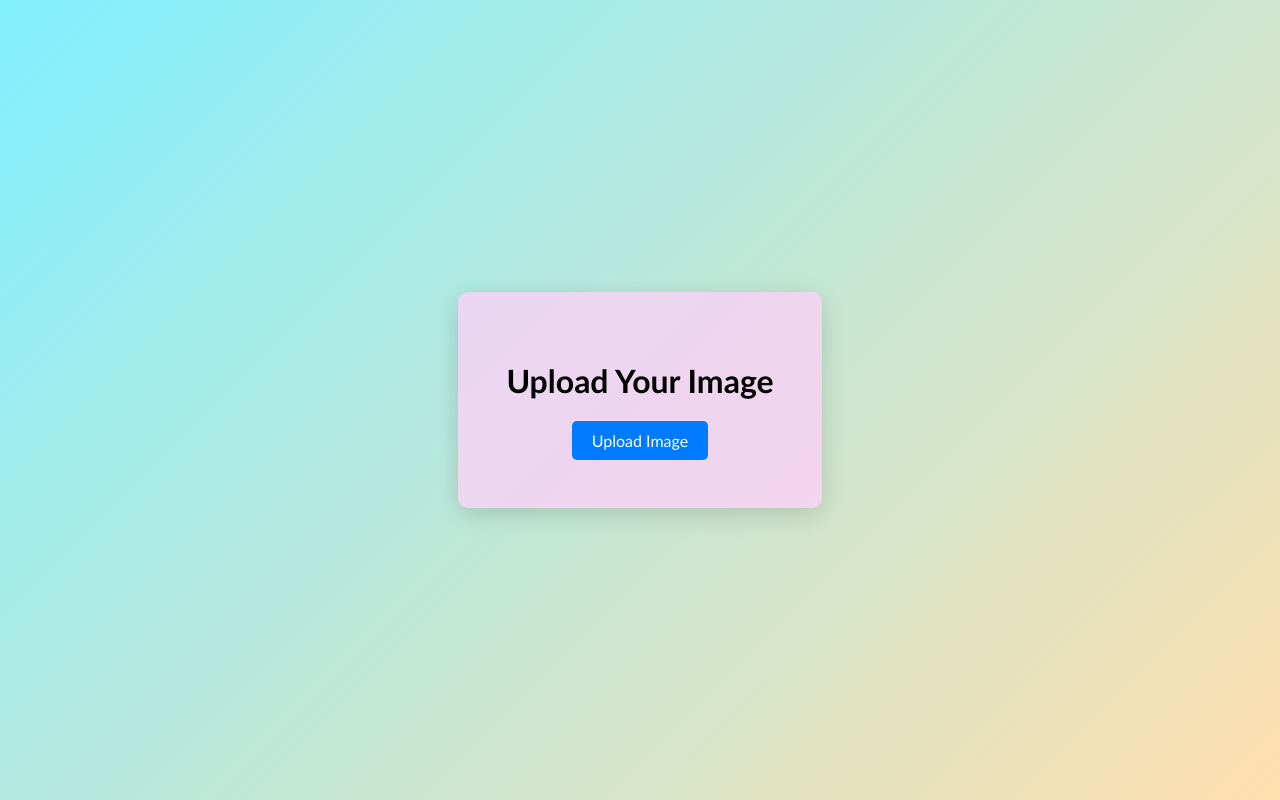
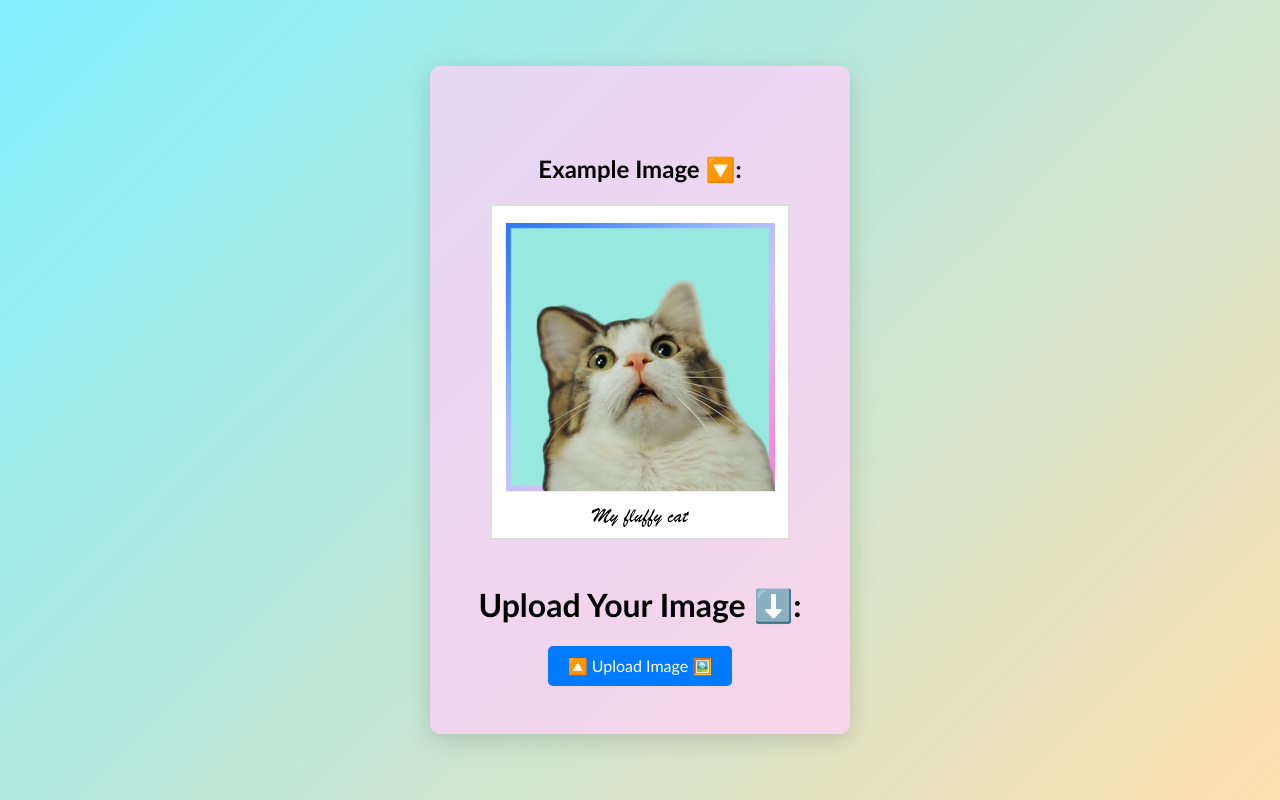
Before and after one commit to jasurgraduate/photo-frame, a React (Create React App) app: page / in a window 1280 px wide. Built offline with nearby package versions, Linux system fonts and the light colour scheme.

Commit message:
edited :)

```diff
--- a/src/App.css
+++ b/src/App.css
@@ -34,7 +34,7 @@ body {
   /* Rounded corners */
   cursor: pointer;
   /* Pointer cursor on hover */
-  transition: background-color 0.3s;
+  transition: background 0.3s ease, transform 0.3s ease-in-out;
   /* Smooth transition */
   display: inline-block;
   /* Make it behave like a button */
@@ -42,9 +42,15 @@ body {
   /* Center the text */
 }
 
+
 .custom-upload-button:hover {
-  background-color: #0056b3;
-  /* Darker shade on hover */
+  background: #0165b7;
+  transform: translateY(-5px);
+}
+
+.custom-upload-button:active {
+  transform: scale(0.95);
+  transition: transform 0.3s ease;
 }
 
 
@@ -171,6 +177,52 @@ h1 {
   text-align: center;
 }
 
+.example-container {
+  text-align: center;
+  margin: 20px 0;
+}
+
+.example-image {
+  width: 100%;
+  max-width: 300px;
+  /* Default size for larger screens */
+  height: auto;
+  border: 2px solid #ddd;
+  border-radius: 1px;
+}
+
+/* Notes.css */
+
+.notes-container {
+  display: flex;
+  flex-direction: column;
+  align-items: center;
+  margin-top: 20px;
+  width: 100%;
+}
+
+.notes-label {
+  font-family: 'Brush Script MT', cursive;
+  font-size: 1.2rem;
+  color: #333;
+  margin-bottom: 8px;
+}
+
+.note-textarea {
+  width: 80%;
+  max-width: 400px;
+  height: 80px;
+  padding: 10px;
+  font-family: 'Brush Script MT', cursive;
+  font-size: 1rem;
+  color: #000;
+  border: 1px solid #ddd;
+  border-radius: 5px;
+  resize: none;
+  background-color: #f9f9f9;
+}
+
+
 /* -------------------------------------------------------------------------LAPTOP */
 @media (min-width: 768px) {
   .frame-container {
--- /dev/null
+++ b/src/Example.js
@@ -0,0 +1,18 @@
+// Example.js
+import React from 'react';
+import './App.css'; // Ensure your CSS includes styles for example images if needed
+
+const Example = () => {
+    return (
+        <div className="example-container">
+            <h2>Example Image 🔽:</h2>
+            <img
+                src="photo-frame/img/cat.png" // Replace with the path to your example image
+                alt="Example"
+                className="example-image"
+            />
+        </div>
+    );
+};
+
+export default Example;
--- a/src/Frame.js
+++ b/src/Frame.js
@@ -1,32 +1,32 @@
 // Frame.js
 import React, { useState, useCallback, useRef } from 'react';
 import Cropper from 'react-easy-crop';
-import getCroppedImg from './cropImage'; // Import the cropping function
+import getCroppedImg from './cropImage';
+import Example from './Example';
+import Notes from './Notes'; // Import Notes component
 import './App.css';
 
 const Frame = () => {
-    // eslint-disable-next-line
-    const [image, setImage] = useState(null);
+    const [image, setImage] = useState(null); // State to hold the uploaded image file
     const [preview, setPreview] = useState(null);
     const [crop, setCrop] = useState({ x: 0, y: 0 });
     const [zoom, setZoom] = useState(1);
     const [croppedImage, setCroppedImage] = useState(null);
+    const [noteText, setNoteText] = useState('');
     const canvasRef = useRef(null);
 
-    // Handle file input change
     const handleImageUpload = (e) => {
         const file = e.target.files[0];
         if (file) {
             const reader = new FileReader();
             reader.onloadend = () => {
-                setImage(file);
+                setImage(file); // Set the file object to the image state
                 setPreview(reader.result);
             };
             reader.readAsDataURL(file);
         }
     };
 
-    // Handle cropping
     const onCropComplete = useCallback(async (croppedArea, croppedAreaPixels) => {
         try {
             const croppedImg = await getCroppedImg(preview, croppedAreaPixels);
@@ -36,7 +36,6 @@ const Frame = () => {
         }
     }, [preview]);
 
-    // Handle download
     const handleDownload = () => {
         const canvas = canvasRef.current;
         if (canvas && croppedImage) {
@@ -63,6 +62,14 @@ const Frame = () => {
 
                 ctx.drawImage(img, imgX, imgY, imgWidth, imgHeight);
 
+                // Add note text if provided
+                if (noteText) {
+                    ctx.font = '40px "Brush Script MT", cursive';
+                    ctx.fillStyle = 'black';
+                    ctx.textAlign = 'center';
+                    ctx.fillText(noteText, canvasWidth / 2, canvasHeight - padding);
+                }
+
                 const link = document.createElement('a');
                 link.download = 'camera-print.png';
                 link.href = canvas.toDataURL('image/png', 1.0);
@@ -71,7 +78,6 @@ const Frame = () => {
         }
     };
 
-    // Create a function to render the final preview with the white frame
     const renderFinalPreview = () => {
         if (!croppedImage) return null;
 
@@ -98,18 +104,26 @@ const Frame = () => {
             const imgY = padding;
 
             ctx.drawImage(img, imgX, imgY, imgWidth, imgHeight);
+
+            // Draw note text if provided
+            if (noteText) {
+                ctx.font = '40px "Brush Script MT", cursive';
+                ctx.fillStyle = 'black';
+                ctx.textAlign = 'center';
+                ctx.fillText(noteText, canvasWidth / 2, canvasHeight - padding);
+            }
+
             document.getElementById('final-preview').src = finalCanvas.toDataURL('image/png', 1.0);
         };
 
-        return (
-            <img id="final-preview" alt="Final Preview" className="final-preview" />
-        );
+        return <img id="final-preview" alt="Final Preview" className="final-preview" />;
     };
 
     return (
         <div className="frame-container">
-            <h1>Upload Your Image</h1>
-            {/* Hidden file input */}
+            {!preview && <Example />}
+            <h1>Upload Your Image ⬇️:</h1>
+
             <input
                 type="file"
                 accept="image/*"
@@ -117,10 +131,13 @@ const Frame = () => {
                 className="upload-input"
                 id="file-upload"
             />
-            {/* Custom button */}
             <label htmlFor="file-upload" className="custom-upload-button">
-                Upload Image
+                🔼 Upload Image 🖼️
             </label>
+
+            {/* Display image file name if it exists */}
+            {image && <p className="file-info">Selected File: {image.name}</p>}
+
             {preview && (
                 <div className="image-preview">
                     <div className="crop-container">
@@ -151,6 +168,8 @@ const Frame = () => {
                         />
                     </label>
 
+                    <Notes noteText={noteText} setNoteText={setNoteText} /> {/* Add Notes Component */}
+
                     <h2>✅ Final Preview:</h2>
                     {renderFinalPreview()}
 
--- /dev/null
+++ b/src/Notes.js
@@ -0,0 +1,22 @@
+// Notes.js
+import React from 'react';
+import './App.css';
+
+const Notes = ({ noteText, setNoteText }) => {
+    return (
+        <div className="notes-container">
+            <label htmlFor="note-input" className="notes-label">
+                Add a Note:
+            </label>
+            <textarea
+                id="note-input"
+                className="note-textarea"
+                placeholder="Enter your note here..."
+                value={noteText}
+                onChange={(e) => setNoteText(e.target.value)}
+            />
+        </div>
+    );
+};
+
+export default Notes;
```
Also changed, not shown: public/img/cat.png (added).
